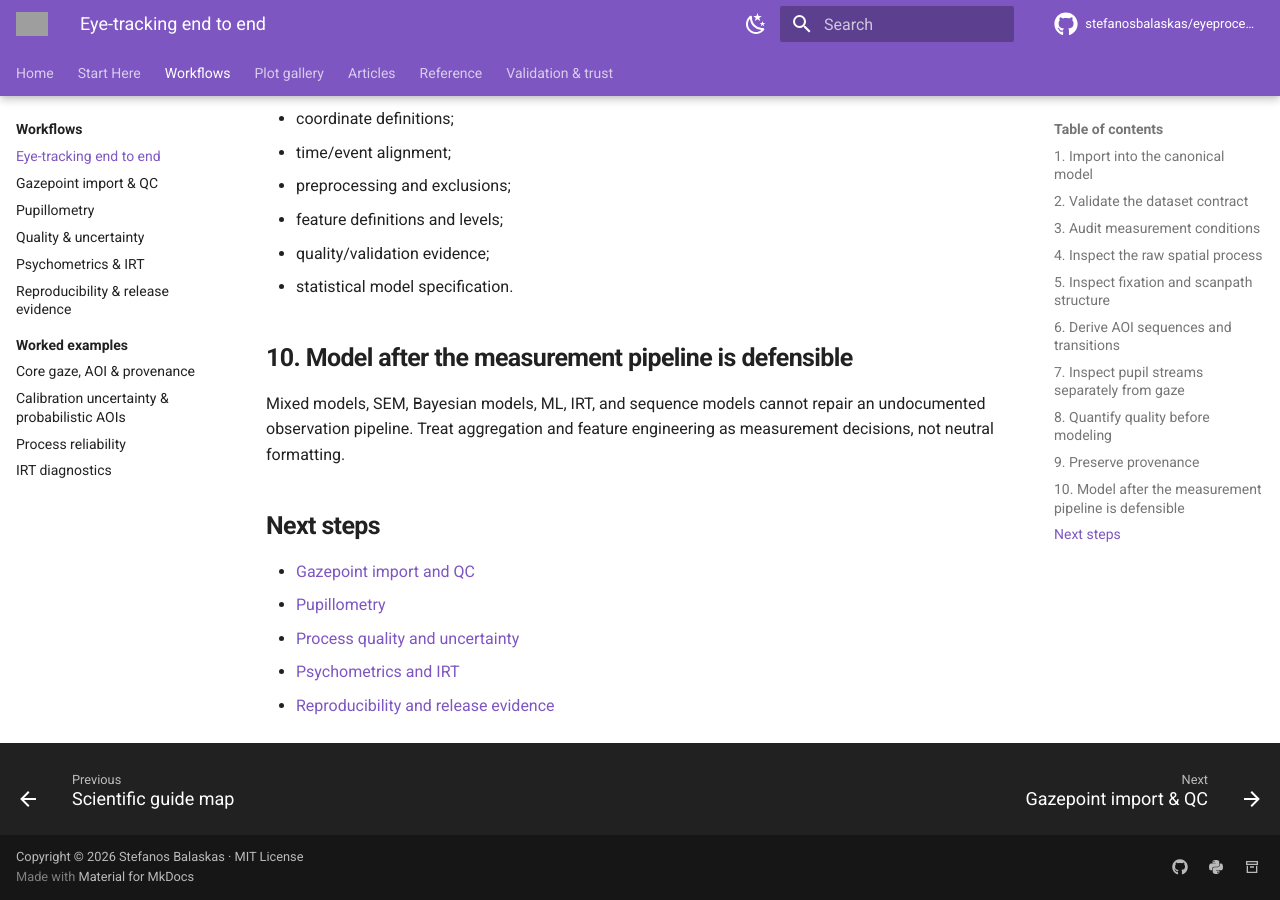
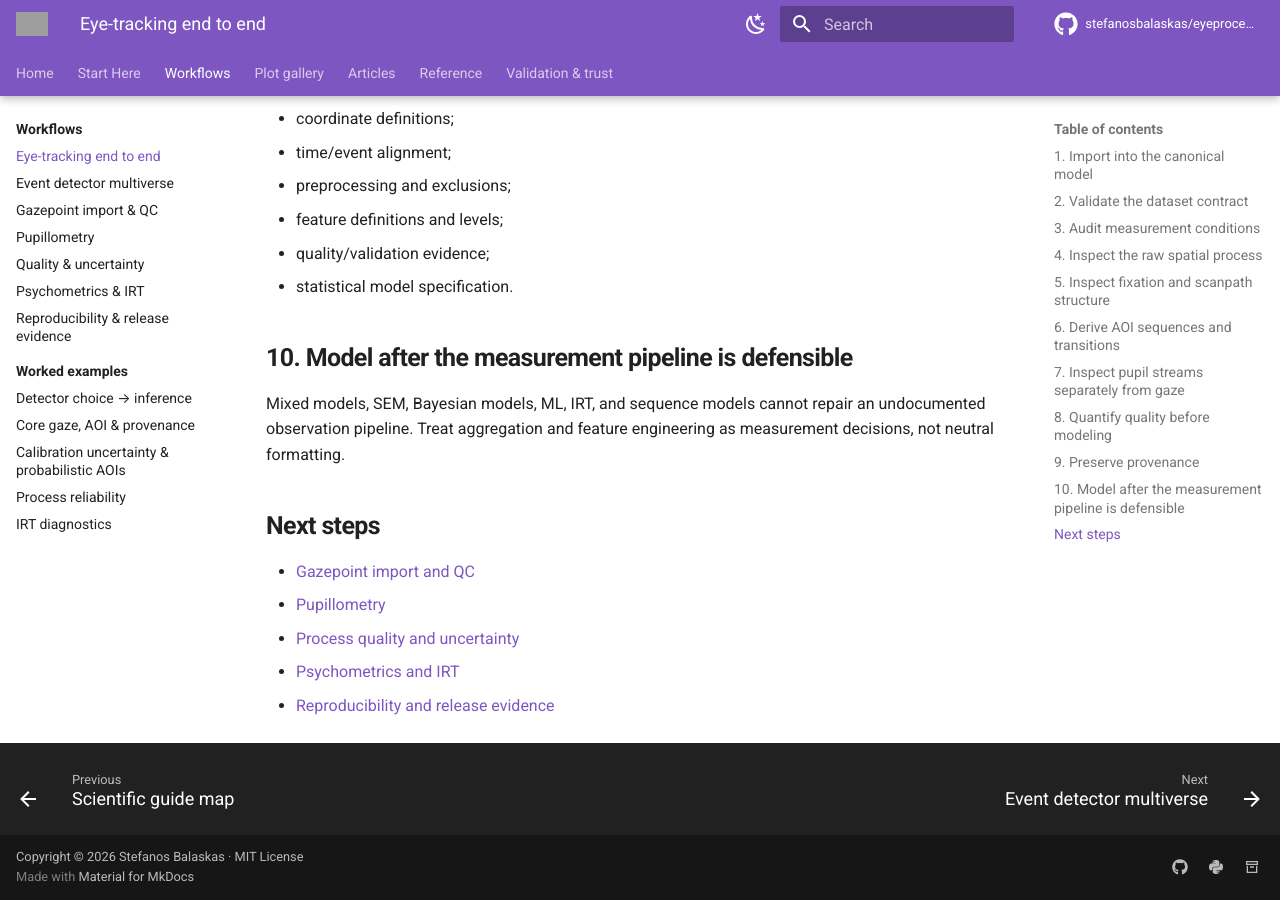
Before and after one commit to stefanosbalaskas/eyeprocesspy, an MkDocs documentation site: the page built from docs/guides/end-to-end-eye-tracking.md, in a window 1280 px wide and 900 px high, scrolled down 4219 px. Built offline with MkDocs 1.6.1 and Material for MkDocs 9.7.7, drawn with Linux system fonts in a browser that asks for light colours; comment, search, counter and statistics services are not loaded; grey boxes are pictures that could not be loaded.

Commit message:
docs: integrate detector multiverse navigation

```diff
--- a/mkdocs.yml
+++ b/mkdocs.yml
@@ -22,6 +22,7 @@ nav:
   - Workflows:
       - Scientific guide map: guides/index.md
       - Eye-tracking end to end: guides/end-to-end-eye-tracking.md
+      - Event detector multiverse: guides/event-detector-multiverse.md
       - Gazepoint import & QC: guides/gazepoint-import-qc.md
       - Pupillometry: guides/pupillometry.md
       - Quality & uncertainty: guides/process-quality-uncertainty.md
@@ -29,6 +30,7 @@ nav:
       - Reproducibility & release evidence: guides/reproducibility-release-evidence.md
       - Worked examples:
           - Overview: examples/index.md
+          - Detector choice → inference: examples/detector-multiverse-disclosure.md
           - Core gaze, AOI & provenance: examples/core-workflow.md
           - Calibration uncertainty & probabilistic AOIs: examples/calibration-probabilistic-aoi.md
           - Process reliability: examples/process-reliability.md
@@ -41,6 +43,7 @@ nav:
   - Reference:
       - Reference map: reference/index.md
       - Complete API reference: reference/api.md
+      - Detector multiverse API: reference/detector-multiverse.md
       - Plotting reference: reference/plotting.md
   - Validation & trust:
       - Parity & validation: parity-and-validation.md
```
